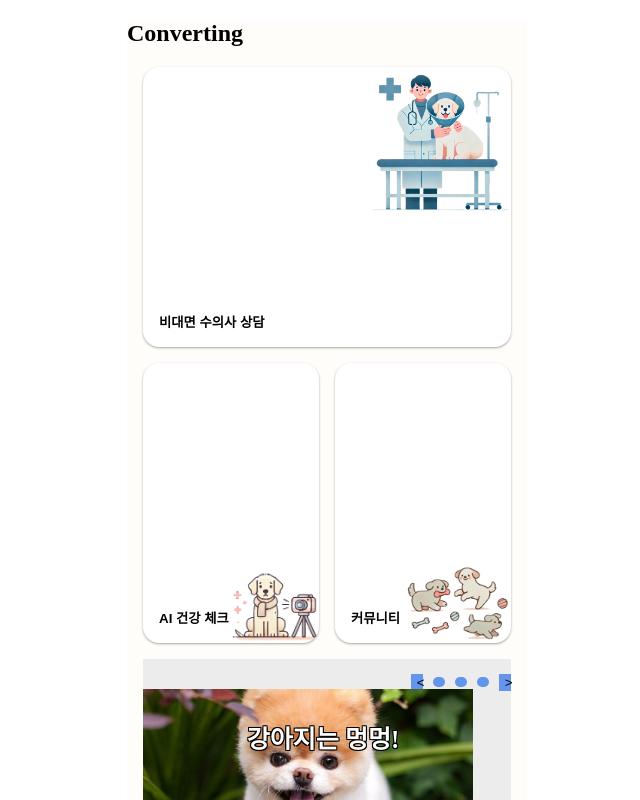
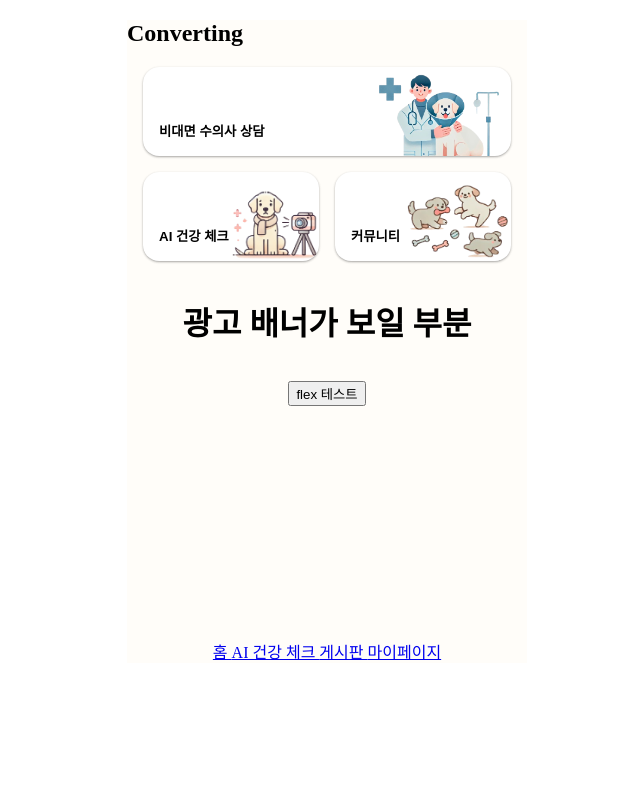
Before and after one commit to ConVeting/TEST_FE, a React (Create React App) app: page /Home in a window 1280 px wide. Shown: the top 800 px of the page, without its empty margins (313-953 px from the left). Built offline with nearby package versions, Linux system fonts and the light colour scheme; the HTML template or start-up script is replaced by a standard one.

Commit message:
홈 화면 버튼들

```diff
--- a/src/Home.jsx
+++ b/src/Home.jsx
@@ -36,8 +36,8 @@ class Home extends React.Component {
             <button className='btn_move_section communitybtn_img' onClick={move_blog_skin}> 커뮤니티 </button>
           </div>
           <div className='item_long'>
-            {/* <h1> 광고 배너가 보일 부분 </h1> */}
-            <Carousel/>
+            <h1> 광고 배너가 보일 부분 </h1>
+            {/* <Carousel/> */}
           </div>
           <div className='item_long'>
             <button onClick={move_flex}> flex 테스트 </button>
```
